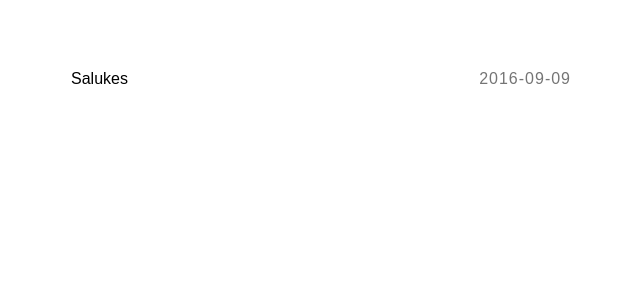
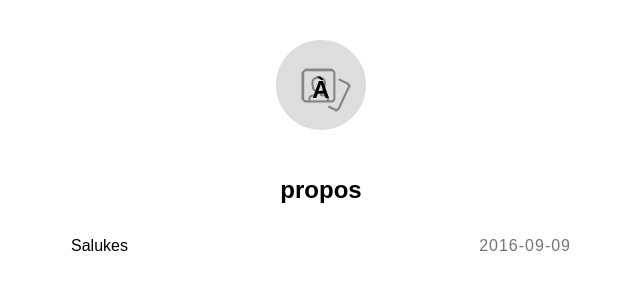
Before and after one commit to dagske/dagske.github.io, a Jekyll site: the page built from index.html, in a window 1280 px wide. Shown: the top 300 px of the page, without its empty margins (319-959 px from the left). Built offline with Jekyll 4.4.1, drawn with Linux system fonts in a browser that asks for light colours; some web fonts are replaced.

Commit message:
Update header.html

```diff
--- a/_includes/header.html
+++ b/_includes/header.html
@@ -2,12 +2,11 @@
 
 	{% if page.url == '/index.html' or page.url == '/' %}
 		{% assign link = '/about' %}
-		{% assign prompt = 'About the Author' %}
+		{% assign prompt = 'À propos' %}
 	{% else %}
 		{% assign link = '/' %}
 		{% assign prompt = 'Back to Home' %}
 	{% endif %}
-
-	<span class="logo-prompt">{{ prompt }}</span>
+	<a href="{{ link | prepend: site.baseurl }}">{{ prompt }}</a>
 
 </aside>
```
